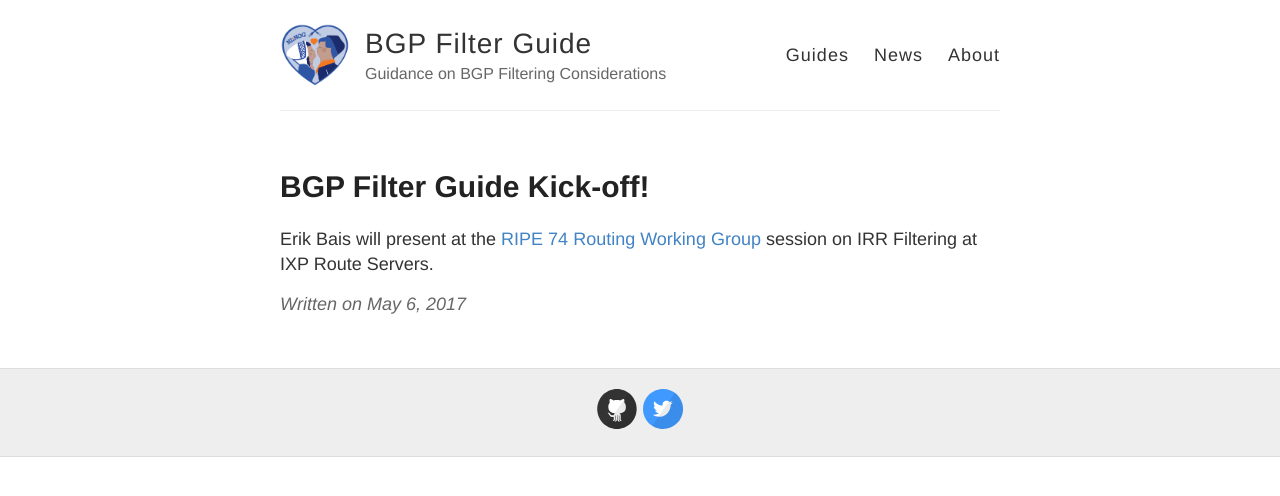
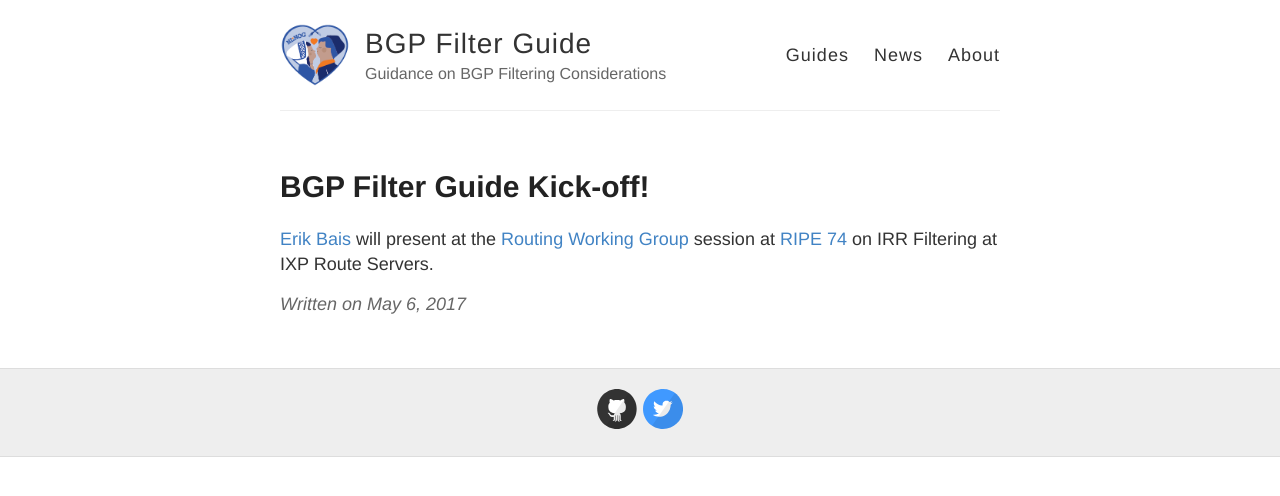
Before and after one commit to NLNOG/bgpfilterguide, a Jekyll site: the page built from _posts/2017-05-06-kickoff.md, in a window 1280 px wide. Shown: the top 496 px of the page. Built offline with Jekyll 4.4.1, drawn with Linux system fonts in a browser that asks for light colours.

Commit message:
improve sentence

```diff
--- a/_posts/2017-05-06-kickoff.md
+++ b/_posts/2017-05-06-kickoff.md
@@ -3,4 +3,4 @@ layout: post
 title: BGP Filter Guide Kick-off!
 ---
 
-Erik Bais will present at the [RIPE 74](https://ripe74.ripe.net/) [Routing Working Group](https://ripe74.ripe.net/programme/meeting-plan/routing-wg/) session on IRR Filtering at IXP Route Servers.
+[Erik Bais](https://www.linkedin.com/in/erikbais) will present at the [Routing Working Group](https://ripe74.ripe.net/programme/meeting-plan/routing-wg/) session at  [RIPE 74](https://ripe74.ripe.net/) on IRR Filtering at IXP Route Servers.
```
